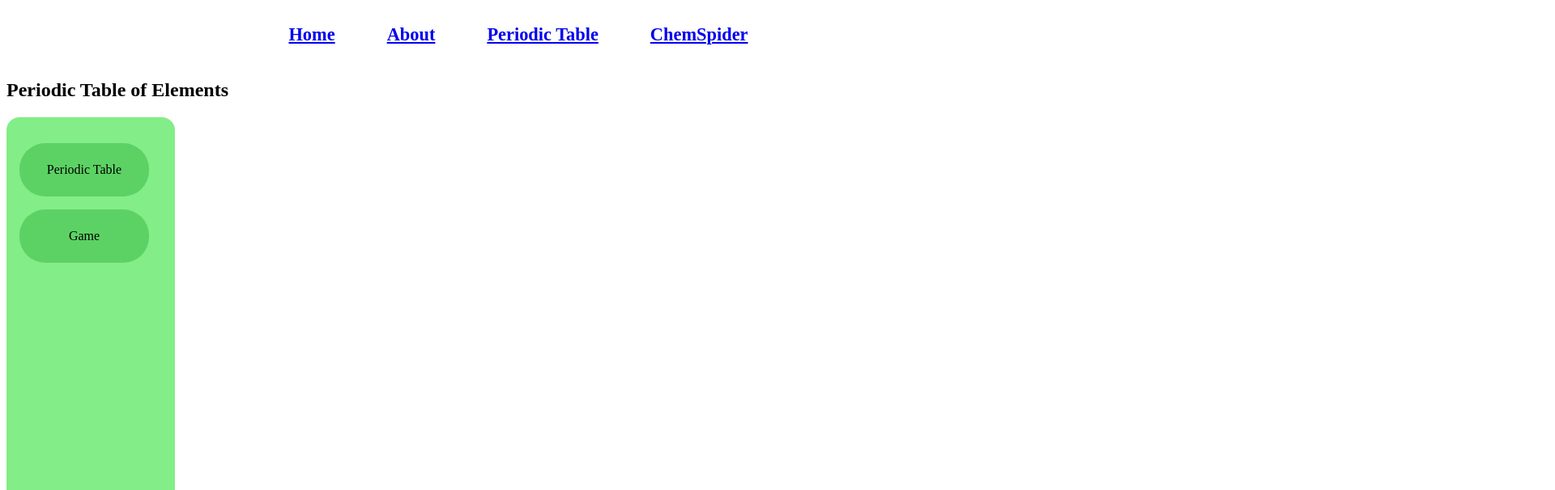
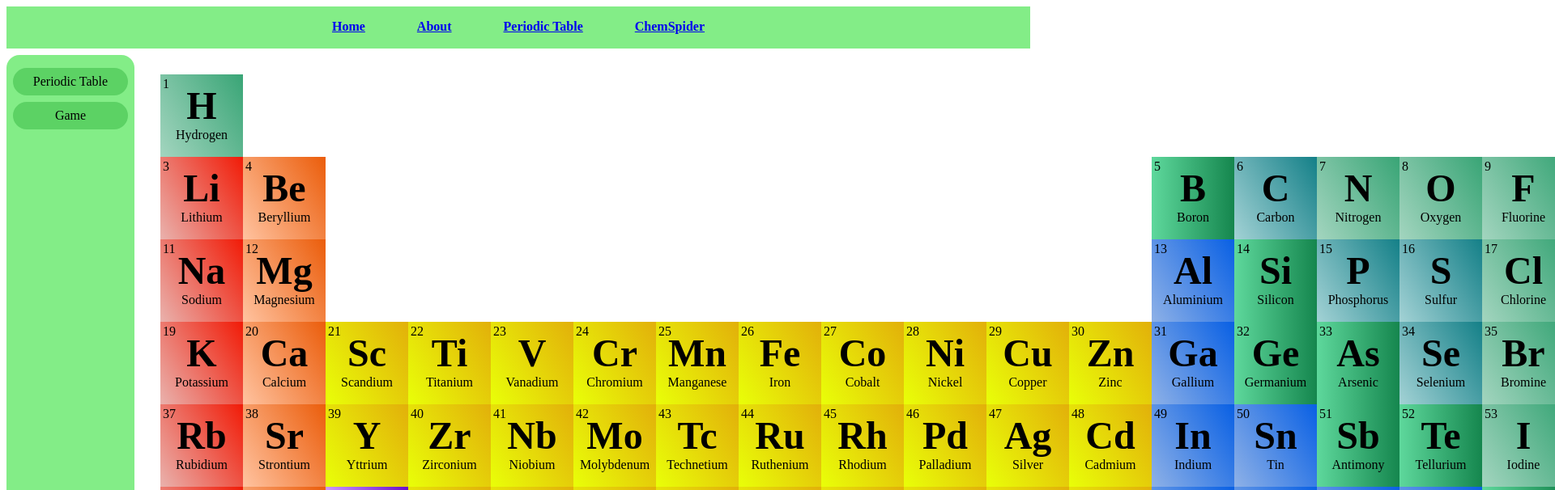
Before and after one commit to keatonmaruyali/chemist_platform, a React (Create React App) app: page /periodictable in a window 1280 px wide. Shown: the top 606 px of the page at 81% size, 1920 px wide, since content can reach past the window. Built offline with nearby package versions, Linux system fonts and the light colour scheme; the HTML template or start-up script is replaced by a standard one.

Commit message:
Change css formatting

```diff
--- a/src/components/NavigationBar/NavigationBar.jsx
+++ b/src/components/NavigationBar/NavigationBar.jsx
@@ -1,5 +1,4 @@
-import React, { useState } from 'react';
-// import { AiOutlineHome, AiOutlineUser } from 'react-icons/ai';
+import React from 'react';
 import { NavLink } from 'react-router-dom';
 import './navigationBar.css';
 
@@ -8,10 +7,10 @@ import './navigationBar.css';
 const NavigationBar = () => {
   return (
     <div className='nav_bar'>
-      <NavLink style={{ padding: '0.9rem 2rem', fontSize: '1.4rem', fontWeight: 'bold' }} to='/'>Home</NavLink>
-      <NavLink style={{ padding: '0.9rem 2rem', fontSize: '1.4rem', fontWeight: 'bold' }} to='about'>About</NavLink>
-      <NavLink style={{ padding: '0.9rem 2rem', fontSize: '1.4rem', fontWeight: 'bold'}} to='periodictable'>Periodic Table</NavLink>
-      <NavLink style={{ padding: '0.9rem 2rem', fontSize: '1.4rem', fontWeight: 'bold' }} to='chemspider'>ChemSpider</NavLink>
+      <NavLink style={{ padding: '1.5vh 4vh', fontSize: '2vh', fontWeight: 'bold' }} to='/'>Home</NavLink>
+      <NavLink style={{ padding: '1.5vh 4vh', fontSize: '2vh', fontWeight: 'bold' }} to='about'>About</NavLink>
+      <NavLink style={{ padding: '1.5vh 4vh', fontSize: '2vh', fontWeight: 'bold'}} to='periodictable'>Periodic Table</NavLink>
+      <NavLink style={{ padding: '1.5vh 4vh', fontSize: '2vh', fontWeight: 'bold' }} to='chemspider'>ChemSpider</NavLink>
     </div>
   )
 }
--- a/src/components/NavigationBar/navigationBar.css
+++ b/src/components/NavigationBar/navigationBar.css
@@ -1,8 +1,8 @@
 .nav_bar {
-    /* background: rgba(104, 92, 171, 0.3); */
+    background: rgba(108, 234, 112, 0.841);
     text-align: center;
-    height: 3rem;
-    padding-top: 1.4rem;
+    height: 4.5vh;
+    padding-top: 2vh;
 }
 
 /* ============ MEDIA QUERIES (MEDIUM DEVICES) ============ */
--- a/src/components/PeriodicTable/periodicTable.css
+++ b/src/components/PeriodicTable/periodicTable.css
@@ -1,17 +1,12 @@
 .periodictablewrapper {
-    /* width: 90%; */
-    margin: 2rem;
-    /* margin-top: 2vw;
-    margin-bottom: 2vw; */
-    /* max-width: 1700px; */
+    height: 100%;
+    background: white;
 }
 
 #periodictable {
     display: grid;
     grid-template-columns: repeat(17, auto) 1fr;
-    width: max-content;
-    margin-left: auto;
-    margin-right: auto;
+    padding: 1.5rem;
 }
 
 .bg{
--- a/src/components/PeriodicTableGame/PeriodicTableGame.jsx
+++ b/src/components/PeriodicTableGame/PeriodicTableGame.jsx
@@ -95,6 +95,9 @@ const PeriodicTableGame = () => {
       generateQuestions();
     } else {
       setCorrect(false);
+      setTimeout(() => {
+        setCorrect(true);
+      }, 1500);
     }
   };
 
@@ -103,7 +106,7 @@ const PeriodicTableGame = () => {
   }, [mcQ]);
 
   return (
-    <div>
+    <div className='periodic_table-game-container'>
       {showStart && <button
         className='start-button'
         onClick={generateQuestions}
@@ -111,12 +114,13 @@ const PeriodicTableGame = () => {
       }
       {
         Object.keys(mcQ).length !== 0 && (
-        <div className='periodic_table-game'>
+        <div className='periodic_table-game-choice'>
           <h3>Score: {score}</h3>
-        <p>{mcQ[0].question} - {mcQ[0].questionDetails}</p>
+          <p>{mcQ[0].question}</p>
+          <p>{mcQ[0].questionDetails}</p>
             <form name='answerOptions'className="answer_div" onSubmit={handleFormSubmit}>
             {mcQ[0].answerOptions.map((answerOption, index) => (
-                <div>
+                <div className='periodic_table-game-choice-content'>
                   <input
                       id={index}
                       type="radio"
@@ -136,6 +140,7 @@ const PeriodicTableGame = () => {
         </div>
         )
       }
+
     </div>
   );
 }
--- a/src/components/PeriodicTableGame/periodicTableGame.css
+++ b/src/components/PeriodicTableGame/periodicTableGame.css
@@ -1,25 +1,54 @@
+.periodic_table-game-container {
+    border-radius: 2rem;
+    vertical-align:top;
+}
+
+.start-button {
+    margin: 0;
+    position: absolute;
+    top: 40%;
+    left: 54%;
+    font-size: 2vh;
+    padding: 3vh;
+  }
+
+.periodic_table-game-choice > h3 {
+    font-size: 2vh;
+    padding: 1vh 0 0 2vh;
+}
+
+.periodic_table-game-choice > p {
+    padding: 1vh 0 0 17vh;
+    font-size: 2vh;
+    white-space: pre;
+}
+
 .answer_div {
-    margin: 1rem 0 1rem 3rem;
-    height: 65rem;
-    padding-left: 13rem;
-    padding-top: 2rem;
-    font-size: 1.1rem;
+    margin: 1vh 0 1vh 3vh;
+    padding-left: 13vh;
+    padding-top: 2vh;
+    font-size: 2vh;
+}
+
+.periodic_table-game-choice-content {
+    background: rgba(211, 210, 210, 0.841);
+    margin: 1vh;
+    padding: 1vh 0 1vh 2vh;
+    width: 40%;
+    border-radius: 1vh;
 }
 
 input[type="radio"]{
     cursor: pointer;
-    margin: 10px 10px 0 10px;
 }
 
 .game-button {
-    font-size: 0.8rem;
-    margin: 1rem;
+    font-size: 1.5vh;
+    margin: 0.5rem;
     padding: 0.75rem 1.5rem 0.75rem 1.5rem;
     cursor: pointer;
 }
 
-
-.start-button {
-    font-size: 1rem;
-    padding: 0.5rem;
+.game_message_content{
+    color: red;
 }
--- a/src/pages/PeriodicTableOfElements/PeriodicTableOfElements.jsx
+++ b/src/pages/PeriodicTableOfElements/PeriodicTableOfElements.jsx
@@ -11,7 +11,6 @@ const PeriodicTableOfElements = () => {
   const resetDisplay = () => {
     setDisplayTable(false);
     setDisplayGame(false);
-    console.log('Resetting');
   };
 
   const handleOnClick = (e) => {
@@ -30,16 +29,18 @@ const PeriodicTableOfElements = () => {
   };
 
   return (
-    <div className='periodic_table-page-container'>
-        <h2>Periodic Table of Elements</h2>
-        <nav className='periodic_table-nav'>
+    <div className='periodic__table__page-container'>
+      <div className='periodic__table__page-nav'>
+        {/* <h2>Periodic Table of Elements</h2> */}
+        <nav className='periodic__table__page-nav-content'>
           <div id="periodic-table" onClick={handleOnClick}>Periodic Table</div>
           <div id="game" onClick={handleOnClick}>Game</div>
         </nav>
-        <div className='periodic_table-content'>
-            {displayTable && (<PeriodicTable />)}
-            {displayGame && (<PeriodicTableGame />)}
-        </div>
+      </div>
+      <div className='periodic__table__page-content'>
+          {displayTable && (<PeriodicTable />)}
+          {displayGame && (<PeriodicTableGame />)}
+      </div>
     </div>
   )
 }
--- a/src/pages/PeriodicTableOfElements/periodicTableOfElements.css
+++ b/src/pages/PeriodicTableOfElements/periodicTableOfElements.css
@@ -1,39 +1,48 @@
-.periodic_table-page-container {
-    display: inline-block;
-    height: 65rem;
-    width: 100%;
+.periodic__table__page-container {
+    display: grid;
+    grid-template-columns: 12.5% 87%;
+    gap: 1vh;
+    height: 70vh;
 }
 
-.periodic_table-nav {
+.periodic__table__page-nav {
+    margin-top: 1vh;
+    height: calc(100% - 1vh);
+}
+
+.periodic__table__page-nav-content {
     background: rgba(108, 234, 112, 0.841);
-    border: 0;
-    float: left;
-    width: 13rem;
-    height: 60rem;
-    margin-right: 2rem;
-    padding: 1rem 0 0 0;
+    height: calc(100% - 4vh);
     border-radius: 1rem;
+    padding: 2vh 1vh 2vh 1vh;
 }
 
 
-.periodic_table-nav > div {
+.periodic__table__page-nav-content > div {
     background: rgba(3, 145, 22, 0.3);
-    padding: 1.5rem;
-    margin: 1rem 4rem 0 1rem;
+    padding: 1vh;
+    margin-bottom: 1vh;
     border-radius: 2rem;
-    width: 7rem;
+    font-size: 2vh;
     text-align: center;
 }
 
 
-.periodic_table-nav > div:hover {
+.periodic__table__page-nav-content > div:hover {
     background: rgba(14, 75, 1, 0.3);
     color: rgb(241, 246, 242);
     transition: all 400ms ease;
     cursor: pointer;
 }
 
-.periodic_table-nav > div:active {
+.periodic__table__page-nav-content > div:active {
     background: rgba(18, 18, 18, 0.3);
 
 }
+
+.periodic__table__page-content {
+    margin-top: 1vh;
+    height: calc(100% - 1vh);
+    background: rgba(224, 222, 222, 0.841);
+    border-radius: 1rem;
+}
```
Lines whose indentation alone changed are shown as unchanged.
